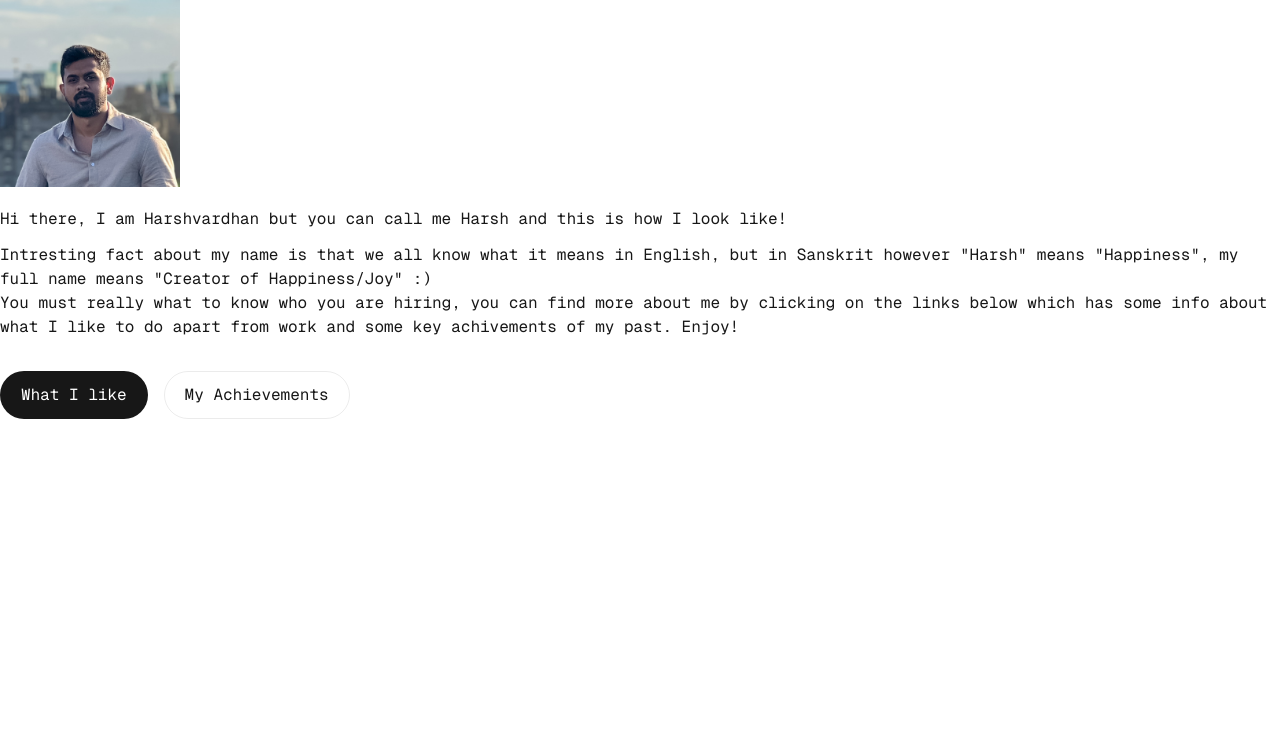
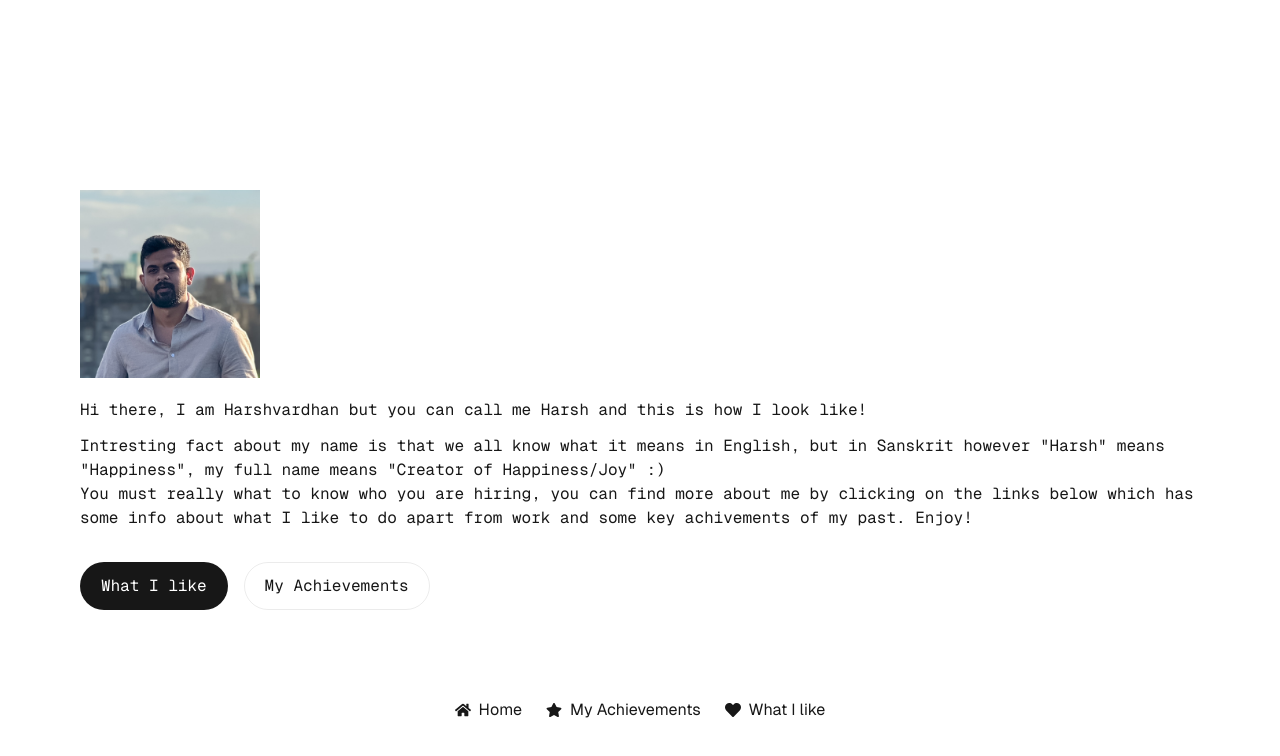
Before and after one commit to patil-harshvardhan/the-lettings-hub, a Next.js app in the folder frontend/: page / in a window 1280 px wide. Shown: the top 756 px of the page. Built offline with nearby package versions, Linux system fonts and the light colour scheme.

Commit message:
stable home 1

```diff
--- a/frontend/src/app/layout.js
+++ b/frontend/src/app/layout.js
@@ -1,8 +1,5 @@
 import localFont from "next/font/local";
 import "./globals.css";
-import Image from "next/image";
-import { FaHome, FaStar, FaHeart } from "react-icons/fa";
-
 
 const geistSans = localFont({
   src: "./fonts/GeistVF.woff",
@@ -26,34 +23,7 @@
       <body
         className={`${geistSans.variable} ${geistMono.variable} antialiased`}
       >
-        {/* <div className="grid grid-rows-[20px_1fr_20px] items-center justify-items-center min-h-screen p-8 pb-20 gap-16 sm:p-20 font-[family-name:var(--font-geist-sans)]">
-          <main className="flex flex-col gap-8 row-start-2 items-center sm:items-start"> */}
-            {children}
-          {/* </main> */}
-          {/* <footer className="row-start-3 flex gap-6 flex-wrap items-center justify-center">
-            <a
-              className="flex items-center gap-2 hover:underline hover:underline-offset-4"
-              href="/"
-            >
-              <FaHome/>
-              Home
-            </a>
-            <a
-              className="flex items-center gap-2 hover:underline hover:underline-offset-4"
-              href="/achievements"
-            >
-              <FaStar />
-              My Achievements
-            </a>
-            <a
-              className="flex items-center gap-2 hover:underline hover:underline-offset-4"
-              href="/likes"
-            >
-              <FaHeart />
-              What I like
-            </a>
-          </footer>
-        </div> */}
+        {children}
       </body>
     </html>
   );
--- a/frontend/src/app/page.js
+++ b/frontend/src/app/page.js
@@ -1,7 +1,35 @@
 import Intro from "./components/intro";
+import { FaHome, FaStar, FaHeart } from "react-icons/fa";
 
 export default function Home() {
   return (
-      <Intro />
+    <div className="grid grid-rows-[20px_1fr_20px] items-center justify-items-center min-h-screen p-8 pb-20 gap-16 sm:p-20 font-[family-name:var(--font-geist-sans)]">
+      <main className="flex flex-col gap-8 row-start-2 items-center sm:items-start">
+        <Intro />
+      </main>
+      <footer className="row-start-3 flex gap-6 flex-wrap items-center justify-center">
+        <a
+          className="flex items-center gap-2 hover:underline hover:underline-offset-4"
+          href="/"
+        >
+          <FaHome />
+          Home
+        </a>
+        <a
+          className="flex items-center gap-2 hover:underline hover:underline-offset-4"
+          href="/achievements"
+        >
+          <FaStar />
+          My Achievements
+        </a>
+        <a
+          className="flex items-center gap-2 hover:underline hover:underline-offset-4"
+          href="/likes"
+        >
+          <FaHeart />
+          What I like
+        </a>
+      </footer>
+    </div>
   );
 }
```
